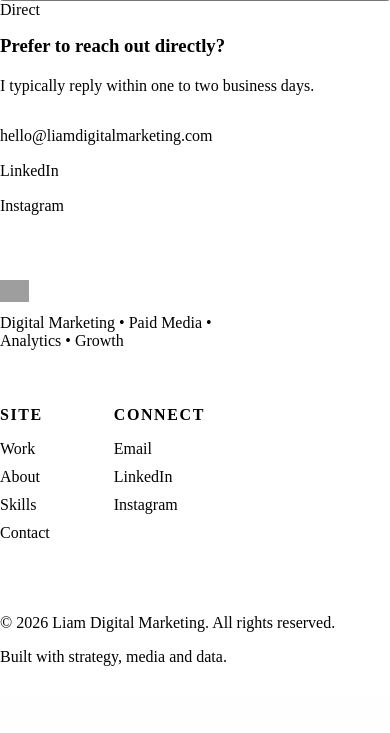
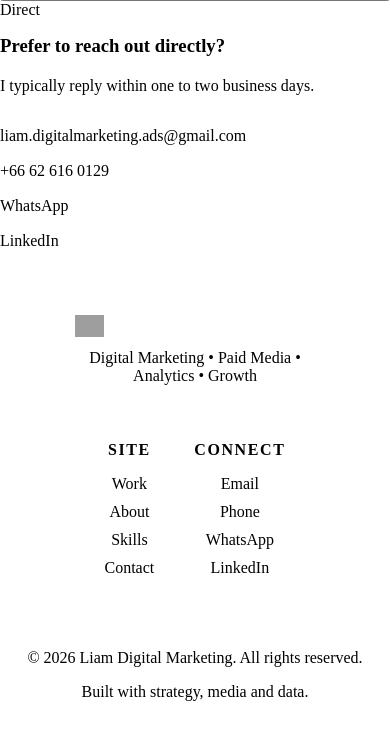
Before and after one commit to Lost-and-Found-Thailand/portfolio, a PHP site: page /contact.html in a window 390 px wide. Shown: the part 1002-1735 px from the top of the page. Before the commit the page ends 1668 px from the top, so only its background shows below. Run offline with PHP 8.4, Linux system fonts and the light colour scheme; grey boxes are pictures that could not be loaded.

Commit message:
Update contact info; remove Instagram; fix mobile contact/footer layout
- Replace hello@liamdigitalmarketing.com with the real address
  (liam.digitalmarketing.ads@gmail.com) across all contact links and
  footer entries, site-wide.
- Remove Instagram entirely (contact links + footer "Connect" column
  on every page).
- Add phone (+66 62 616 0129, tel: link) and WhatsApp (wa.me link,
  same number) alongside Email and LinkedIn everywhere those contact
  links appear.
- Fix mobile layout: the contact-links row wrapped awkwardly on
  narrow screens (long email on its own line, remaining links
  centered oddly on the next), and the footer sat flush left while
  the Contact section above it was centered, reading as inconsistent.
  Added a mobile breakpoint that stacks and centers both.

Co-Authored-By: Claude Sonnet 5 <noreply@anthropic.com>
Claude-Session: https://claude.ai/code/session_012apiprDPUvAN4apkrwhWuf

```diff
--- a/site/assets/main.css
+++ b/site/assets/main.css
@@ -358,6 +358,15 @@ img { max-width: 100%; display: block; }
 .ldm-footer-col a { color: var(--color-off-white); text-decoration: none; font-size: var(--fs-small); }
 .ldm-footer-col a:hover { color: var(--color-white); }
 .ldm-footer-bottom { display: flex; justify-content: space-between; flex-wrap: wrap; gap: 16px; border-top: 1px solid var(--color-border); padding-top: 24px; color: var(--color-gray); font-size: var(--fs-label); }
+
+@media (max-width: 640px) {
+  .ldm-contact-links { flex-direction: column; align-items: center; gap: 16px; }
+  .ldm-footer-top { flex-direction: column; align-items: center; text-align: center; }
+  .ldm-footer-tag { margin-left: auto; margin-right: auto; }
+  .ldm-footer-cols { width: 100%; justify-content: center; text-align: center; gap: 40px; }
+  .ldm-footer-col ul { align-items: center; }
+  .ldm-footer-bottom { justify-content: center; text-align: center; }
+}
 
 /* ---------- Simple page header (subpages) ---------- */
 .ldm-page-header { padding-top: clamp(120px, 14vw, 180px); padding-bottom: 48px; }
--- a/site/contact.html
+++ b/site/contact.html
@@ -109,9 +109,10 @@
         <h3 class="fs-h4" style="margin:16px 0 20px;">Prefer to reach out directly?</h3>
         <p class="text-gray" style="margin-bottom:32px;max-width:40ch;">I typically reply within one to two business days.</p>
         <div class="ldm-contact-links" style="justify-content:flex-start;flex-direction:column;align-items:flex-start;gap:16px;">
-          <a href="mailto:hello@liamdigitalmarketing.com">hello@liamdigitalmarketing.com</a>
+          <a href="mailto:liam.digitalmarketing.ads@gmail.com">liam.digitalmarketing.ads@gmail.com</a>
+          <a href="tel:+66626160129">+66 62 616 0129</a>
+          <a href="https://wa.me/66626160129" rel="noopener">WhatsApp</a>
           <a href="https://www.linkedin.com/" rel="noopener">LinkedIn</a>
-          <a href="https://www.instagram.com/" rel="noopener">Instagram</a>
         </div>
       </div>
 
@@ -140,9 +141,10 @@
         <div class="ldm-footer-col">
           <h5>Connect</h5>
           <ul>
-            <li><a href="mailto:hello@liamdigitalmarketing.com">Email</a></li>
+            <li><a href="mailto:liam.digitalmarketing.ads@gmail.com">Email</a></li>
+            <li><a href="tel:+66626160129">Phone</a></li>
+            <li><a href="https://wa.me/66626160129" rel="noopener">WhatsApp</a></li>
             <li><a href="https://www.linkedin.com/" rel="noopener">LinkedIn</a></li>
-            <li><a href="https://www.instagram.com/" rel="noopener">Instagram</a></li>
           </ul>
         </div>
       </div>
```
Also changed, not shown: site/about.html (+6 -4 lines), site/case-study.html (+6 -4 lines), site/index.html (+6 -4 lines), site/skills.html (+6 -4 lines), site/work.html (+6 -4 lines).
